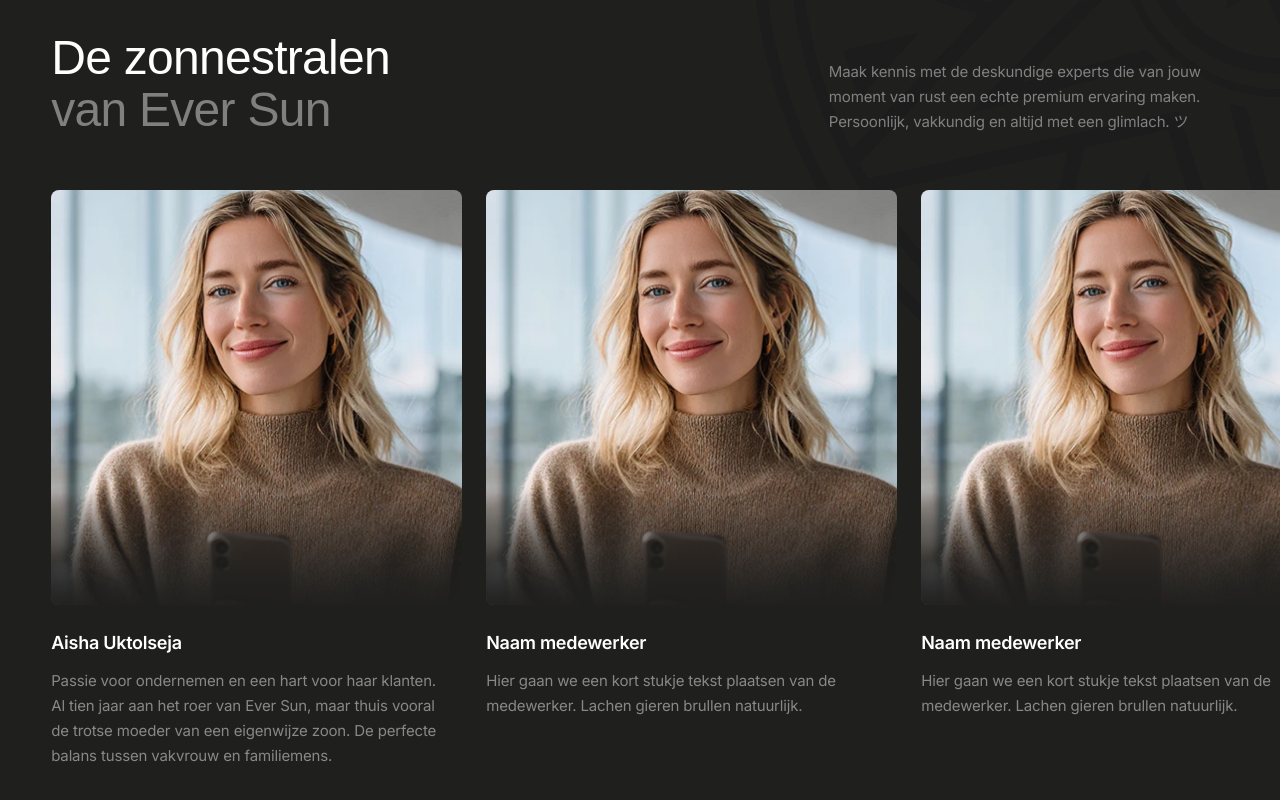
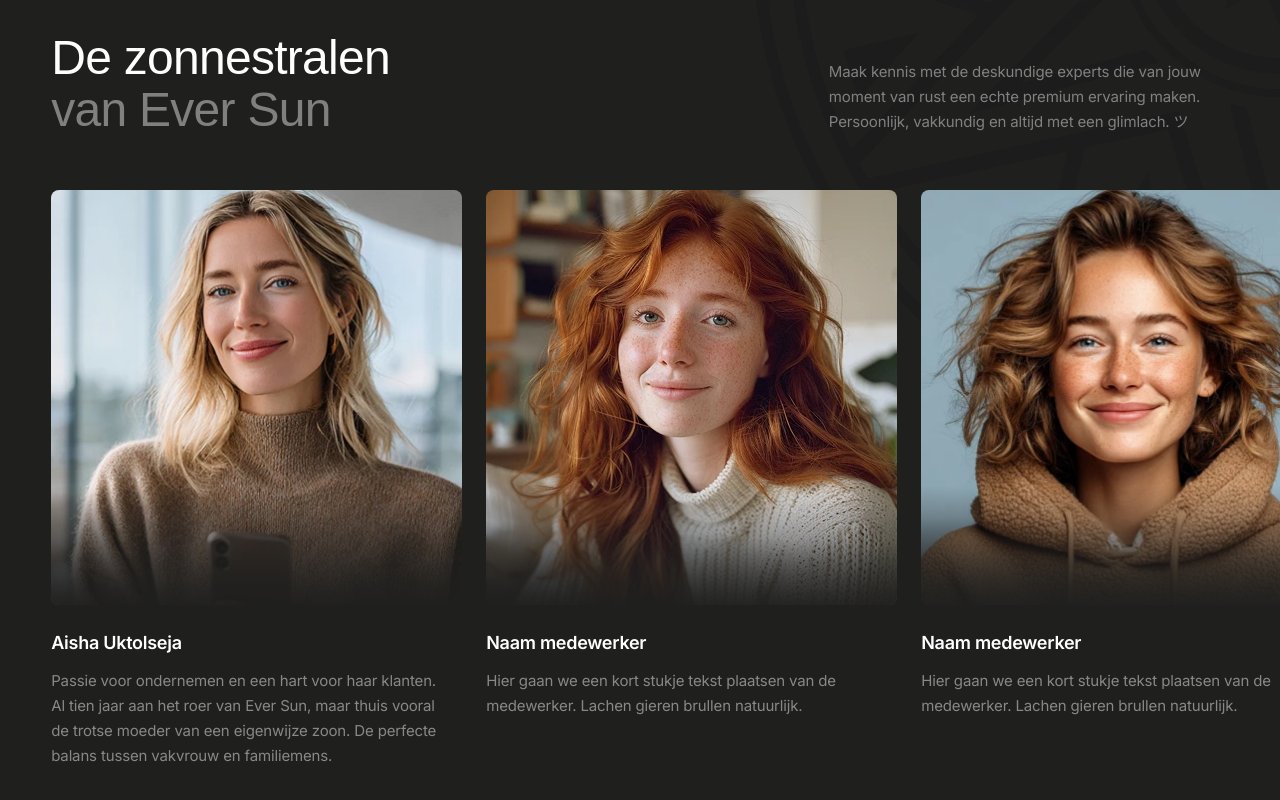
Before and after one commit to timothyvansas-gif/eversun, a Next.js app: page / in a window 1280 px wide. Shown: the part 1959-2759 px from the top of the page. Built offline with nearby package versions, Linux system fonts and the light colour scheme; a web font is replaced by a local one.

Commit message:
feat: add dummy team member images and update employee data structure to render profile images dynamically

```diff
--- a/src/components/over-ons.tsx
+++ b/src/components/over-ons.tsx
@@ -3,6 +3,8 @@
 import Image from "next/image";
 import logoBackground from "@/images/people/logo-background.webp";
 import teamAisha from "@/images/people/team-aisha.webp";
+import teamDummy from "@/images/people/team-dummy.webp";
+import teamDummy2 from "@/images/people/team-dummy2.webp";
 import { useRef, useEffect } from "react";
 
 function useDraggableScroll() {
@@ -66,21 +68,25 @@ const teamMembers = [
   {
     id: 1,
     name: "Aisha Uktolseja",
+    image: teamAisha,
     description: "Passie voor ondernemen en een hart voor haar klanten. Al tien jaar aan het roer van Ever Sun, maar thuis vooral de trotse moeder van een eigenwijze zoon. De perfecte balans tussen vakvrouw en familiemens.",
   },
   {
     id: 2,
     name: "Naam medewerker",
+    image: teamDummy,
     description: "Hier gaan we een kort stukje tekst plaatsen van de medewerker. Lachen gieren brullen natuurlijk.",
   },
   {
     id: 3,
     name: "Naam medewerker",
+    image: teamDummy2,
     description: "Hier gaan we een kort stukje tekst plaatsen van de medewerker. Lachen gieren brullen natuurlijk.",
   },
   {
     id: 4,
     name: "Naam medewerker",
+    image: teamDummy,
     description: "Hier gaan we een kort stukje tekst plaatsen van de medewerker. Lachen gieren brullen natuurlijk.",
   }
 ];
@@ -140,7 +146,7 @@ export default function OverOns() {
                 {/* Image */}
                 <div className="w-full h-[360px] md:h-[415px] bg-[#2A2A2A] rounded-[8px] overflow-hidden relative">
                   <Image
-                    src={teamAisha}
+                    src={member.image}
                     alt={member.name}
                     fill
                     className="object-cover"
```
Also changed, not shown: src/images/people/team-dummy.webp (added), src/images/people/team-dummy2.webp (added).
